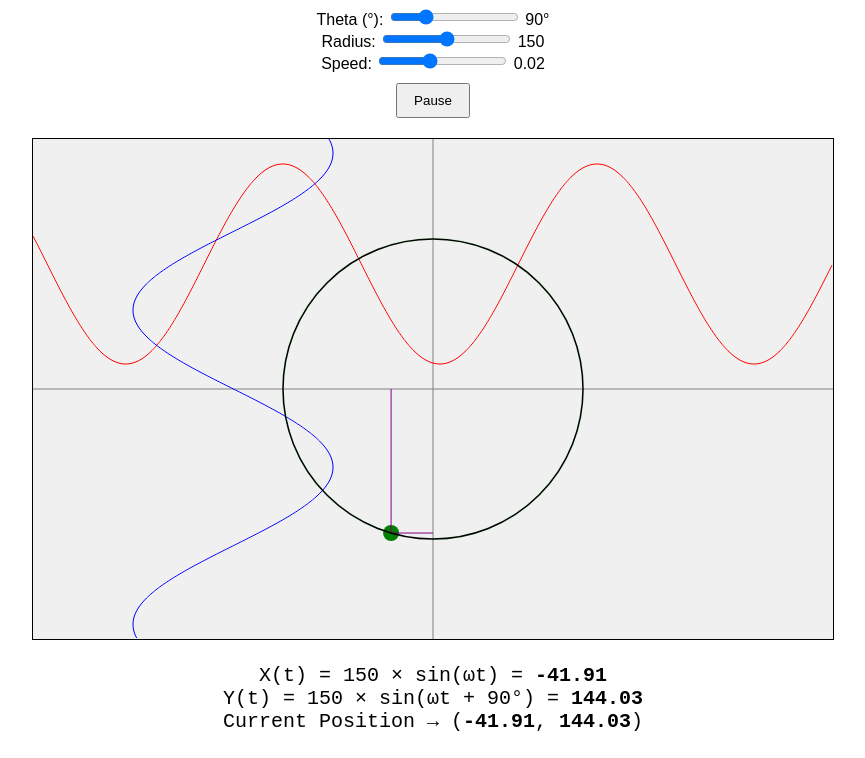
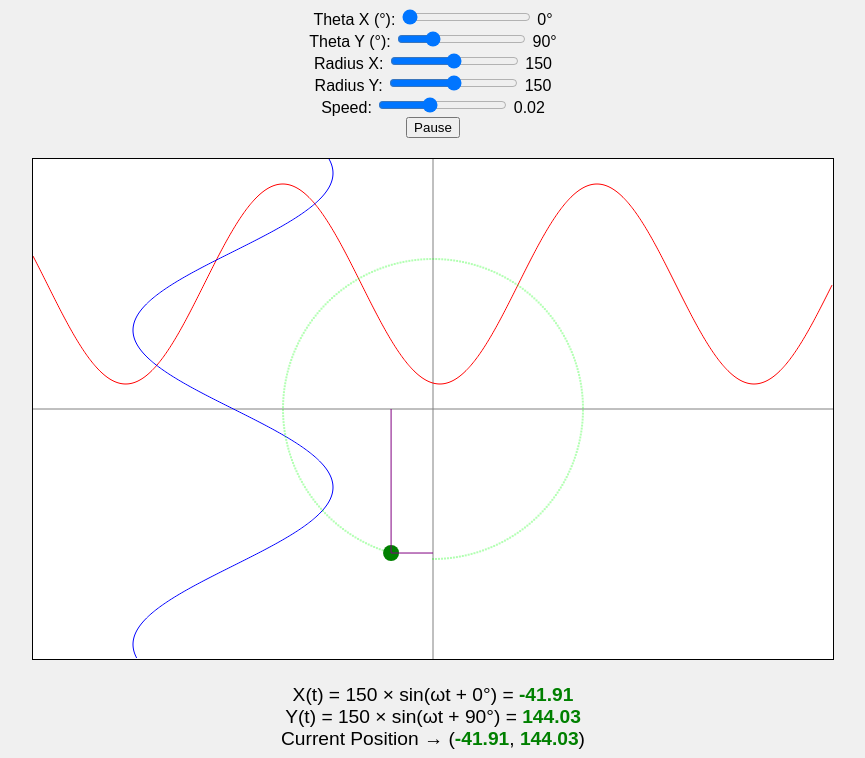
Before and after one commit to singhvi1/Lissajous_curve, a plain HTML site: page index.html in a window 1280 px wide. Shown: the part 73-831 px from the top of the page, without its empty margins (207-1072 px from the left). Drawn offline with Linux system fonts and the light colour scheme.

Commit message:
changed to dif r and 0)

```diff
--- a/index.html
+++ b/index.html
@@ -7,14 +7,20 @@
 </head>
 <body>
 
-    <h1>Lissajous Curve Visualizer with Live Math</h1>
+    <h1>Lissajous Curve Visualizer — Advanced</h1>
 
     <div class="controls">
-        <label>Theta (°): <input type="range" id="thetaSlider" min="0" max="360" value="90"></label>
-        <span id="thetaValue">90\u00b0</span>
+        <label>Theta X (°): <input type="range" id="thetaXSlider" min="0" max="360" value="0"></label>
+        <span id="thetaXValue">0°</span>
         <br>
-        <label>Radius: <input type="range" id="radiusSlider" min="50" max="250" value="150"></label>
-        <span id="radiusValue">150</span>
+        <label>Theta Y (°): <input type="range" id="thetaYSlider" min="0" max="360" value="90"></label>
+        <span id="thetaYValue">90°</span>
+        <br>
+        <label>Radius X: <input type="range" id="radiusXSlider" min="50" max="250" value="150"></label>
+        <span id="radiusXValue">150</span>
+        <br>
+        <label>Radius Y: <input type="range" id="radiusYSlider" min="50" max="250" value="150"></label>
+        <span id="radiusYValue">150</span>
         <br>
         <label>Speed: <input type="range" id="speedSlider" min="0.001" max="0.05" step="0.001" value="0.02"></label>
         <span id="speedValue">0.02</span>
@@ -25,9 +31,9 @@
     <canvas id="waveCanvas" width="800" height="500"></canvas>
 
     <div class="math-display">
-        <div class="formula" id="xEquation">X(t) = R \u00d7 sin(\u03c9t)</div>
-        <div class="formula" id="yEquation">Y(t) = R \u00d7 sin(\u03c9t + \u03b8)</div>
-        <div class="formula" id="resultant">Current Position \u2192 (X, Y)</div>
+        <div class="formula" id="xEquation">X(t) = Rₓ × sin(ωt + θₓ)</div>
+        <div class="formula" id="yEquation">Y(t) = Rᵧ × sin(ωt + θᵧ)</div>
+        <div class="formula" id="resultant">Current Position → (X, Y)</div>
     </div>
 
     <script src="script.js"></script>
--- a/script.js
+++ b/script.js
@@ -1,12 +1,18 @@
 const canvas = document.getElementById("waveCanvas");
 const ctx = canvas.getContext("2d");
 
-const thetaSlider = document.getElementById("thetaSlider");
-const radiusSlider = document.getElementById("radiusSlider");
+const thetaXSlider = document.getElementById("thetaXSlider");
+const thetaYSlider = document.getElementById("thetaYSlider");
+const radiusXSlider = document.getElementById("radiusXSlider");
+const radiusYSlider = document.getElementById("radiusYSlider");
 const speedSlider = document.getElementById("speedSlider");
-const thetaValue = document.getElementById("thetaValue");
-const radiusValue = document.getElementById("radiusValue");
+
+const thetaXValue = document.getElementById("thetaXValue");
+const thetaYValue = document.getElementById("thetaYValue");
+const radiusXValue = document.getElementById("radiusXValue");
+const radiusYValue = document.getElementById("radiusYValue");
 const speedValue = document.getElementById("speedValue");
+
 const pauseButton = document.getElementById("pauseButton");
 
 const xEquation = document.getElementById("xEquation");
@@ -17,15 +23,27 @@ let time = 0;
 let isPaused = false;
 let speed = parseFloat(speedSlider.value);
 
-let tracePoints = []; // Store trace points
+let tracePoints = [];
 
+thetaXSlider.addEventListener("input", () => {
+    thetaXValue.textContent = thetaXSlider.value + "°";
+    tracePoints = [];
+});
+thetaYSlider.addEventListener("input", () => {
+    thetaYValue.textContent = thetaYSlider.value + "°";
+    tracePoints = [];
+});
+radiusXSlider.addEventListener("input", () => {
+    radiusXValue.textContent = radiusXSlider.value;
+    tracePoints = [];
+});
+radiusYSlider.addEventListener("input", () => {
+    radiusYValue.textContent = radiusYSlider.value;
+    tracePoints = [];
+});
 speedSlider.addEventListener("input", () => {
     speed = parseFloat(speedSlider.value);
     speedValue.textContent = speed.toFixed(3);
-});
-
-thetaSlider.addEventListener("input", () => {
-    tracePoints = []; // Clear trace when theta changes
 });
 
 pauseButton.addEventListener("click", () => {
@@ -42,17 +60,15 @@ function draw() {
     const centerX = canvas.width / 2;
     const centerY = canvas.height / 2;
 
-    const thetaDeg = parseFloat(thetaSlider.value);
-    const thetaRad = thetaDeg * Math.PI / 180;
-    const radius = parseFloat(radiusSlider.value);
+    const thetaXDeg = parseFloat(thetaXSlider.value);
+    const thetaYDeg = parseFloat(thetaYSlider.value);
+    const thetaXRad = thetaXDeg * Math.PI / 180;
+    const thetaYRad = thetaYDeg * Math.PI / 180;
 
-    thetaValue.textContent = `${thetaDeg}\u00b0`;
-    radiusValue.textContent = `${radius}`;
+    const radiusX = parseFloat(radiusXSlider.value);
+    const radiusY = parseFloat(radiusYSlider.value);
 
-    const waveAmplitude = 100;
-    const waveFrequency = 0.02;
-
-    // Axes
+    // Draw Axes
     ctx.beginPath();
     ctx.strokeStyle = "gray";
     ctx.lineWidth = 1;
@@ -62,32 +78,34 @@ function draw() {
     ctx.lineTo(centerX, canvas.height);
     ctx.stroke();
 
-    // X-axis sine wave
+    // Draw Sine Wave X (Red)
     ctx.beginPath();
     ctx.strokeStyle = "red";
+    const waveAmplitude = 100;
+    const waveFrequency = 0.02;
     for (let x = 0; x < canvas.width; x++) {
-        const y = centerY / 2 + waveAmplitude * Math.sin(waveFrequency * x + time);
+        const y = centerY / 2 + waveAmplitude * Math.sin(waveFrequency * x + time + thetaXRad);
         if (x === 0) ctx.moveTo(x, y);
         else ctx.lineTo(x, y);
     }
     ctx.stroke();
 
-    // Y-axis sine wave
+    // Draw Sine Wave Y (Blue)
     ctx.beginPath();
     ctx.strokeStyle = "blue";
     for (let y = 0; y < canvas.height; y++) {
-        const x = centerX / 2 + waveAmplitude * Math.sin(waveFrequency * y + time + thetaRad);
+        const x = centerX / 2 + waveAmplitude * Math.sin(waveFrequency * y + time + thetaYRad);
         if (y === 0) ctx.moveTo(x, y);
         else ctx.lineTo(x, y);
     }
     ctx.stroke();
 
-    // Moving Dot
+    // Moving Dot Position
     const omegaT = time;
-    const xDot = centerX + radius * Math.sin(omegaT);
-    const yDot = centerY + radius * Math.sin(omegaT + thetaRad);
+    const xDot = centerX + radiusX * Math.sin(omegaT + thetaXRad);
+    const yDot = centerY + radiusY * Math.sin(omegaT + thetaYRad);
 
-    // Add current dot to trace points
+    // Trace Points
     tracePoints.push({ x: xDot, y: yDot });
 
     // Draw Trace
@@ -114,20 +132,13 @@ function draw() {
     ctx.setLineDash([]);
     ctx.stroke();
 
-    // Circle Path
-    ctx.beginPath();
-    ctx.strokeStyle = "black";
-    ctx.lineWidth = 1.5;
-    ctx.arc(centerX, centerY, radius, 0, 2 * Math.PI);
-    ctx.stroke();
+    // Update Math Display
+    const X_val = (radiusX * Math.sin(omegaT + thetaXRad)).toFixed(2);
+    const Y_val = (radiusY * Math.sin(omegaT + thetaYRad)).toFixed(2);
 
-    // Update Math Formulas
-    const X_val = (radius * Math.sin(omegaT)).toFixed(2);
-    const Y_val = (radius * Math.sin(omegaT + thetaRad)).toFixed(2);
-
-    xEquation.innerHTML = `X(t) = ${radius} \u00d7 sin(\u03c9t) = <strong>${X_val}</strong>`;
-    yEquation.innerHTML = `Y(t) = ${radius} \u00d7 sin(\u03c9t + ${thetaDeg}\u00b0) = <strong>${Y_val}</strong>`;
-    resultant.innerHTML = `Current Position \u2192 (<strong>${X_val}</strong>, <strong>${Y_val}</strong>)`;
+    xEquation.innerHTML = `X(t) = ${radiusX} × sin(ωt + ${thetaXDeg}°) = <strong>${X_val}</strong>`;
+    yEquation.innerHTML = `Y(t) = ${radiusY} × sin(ωt + ${thetaYDeg}°) = <strong>${Y_val}</strong>`;
+    resultant.innerHTML = `Current Position → (<strong>${X_val}</strong>, <strong>${Y_val}</strong>)`;
 
     time += speed;
     requestAnimationFrame(draw);
--- a/style.css
+++ b/style.css
@@ -1,29 +1,23 @@
 body {
     font-family: Arial, sans-serif;
     text-align: center;
+    background: #f0f0f0;
+}
+
+.controls {
+    margin-bottom: 20px;
 }
 
 canvas {
+    background: white;
     border: 1px solid black;
-    background: #f0f0f0;
-    margin-top: 20px;
-}
-
-.controls {
-    margin-top: 10px;
-}
-
-button {
-    padding: 8px 16px;
-    margin-top: 10px;
 }
 
 .math-display {
     margin-top: 20px;
-    font-size: 18px;
+    font-size: 1.2rem;
 }
 
-.formula {
-    font-family: monospace;
-    font-size: 20px;
+.formula strong {
+    color: green;
 }
```
